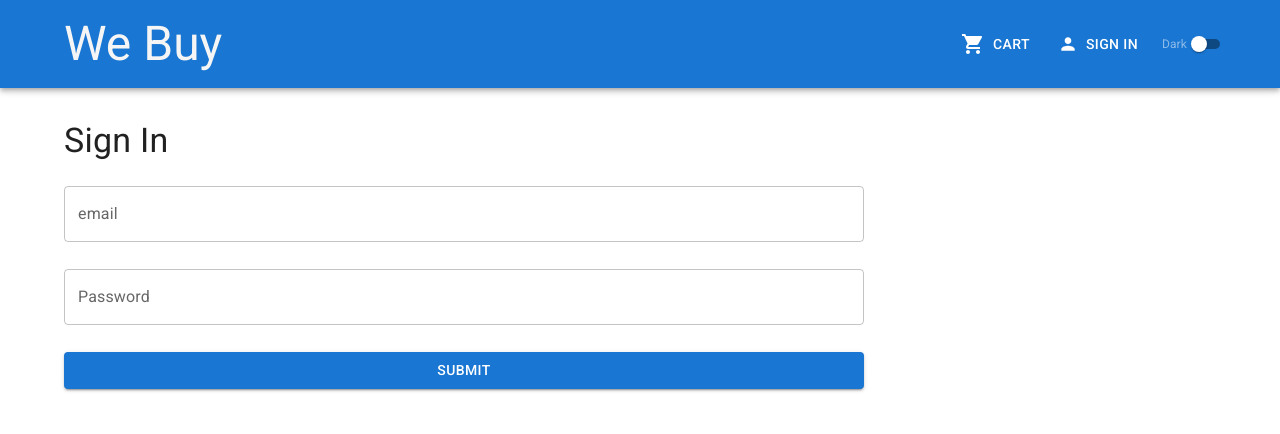
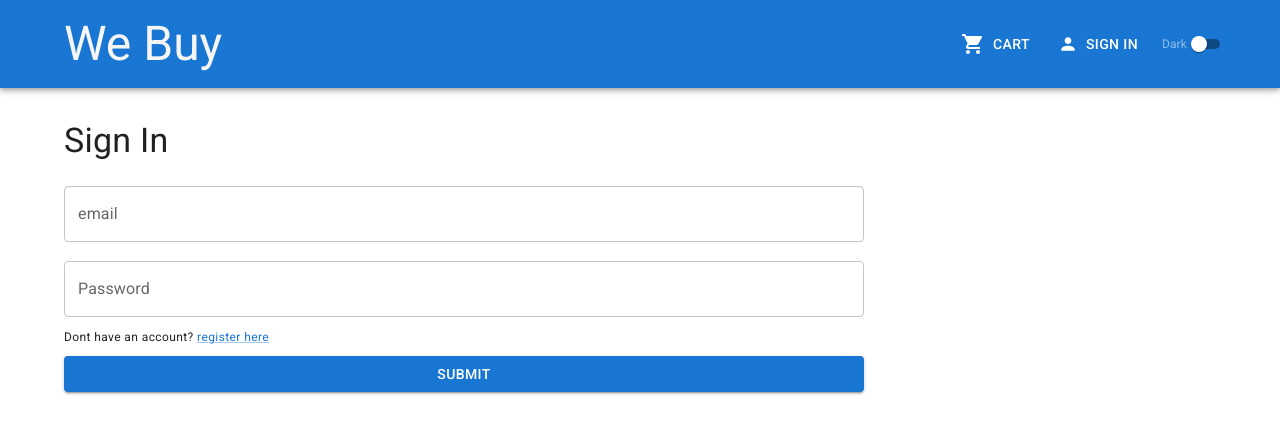
Before and after one commit to Ofonna-N/we-buy, a React (Vite) app in the folder frontend/: page /signin in a window 1280 px wide. Shown: the top 434 px of the page. Built offline with nearby package versions, Linux system fonts and the light colour scheme.

Commit message:
created navigation to register page

```diff
--- a/frontend/src/component/input/AppTextField.tsx
+++ b/frontend/src/component/input/AppTextField.tsx
@@ -19,6 +19,7 @@ type Props = {
   focused?: TextFieldProps["focused"];
   useError?: string;
   disabled?: TextFieldProps["disabled"];
+  sx?: TextFieldProps["sx"];
 };
 
 const AppTextField = React.forwardRef<HTMLInputElement, Props>(function (
--- /dev/null
+++ b/frontend/src/component/interactive/AppNavLink.tsx
@@ -0,0 +1,19 @@
+import { Link, LinkProps } from "@mui/material";
+import { NavLinkProps, Link as RouterLink } from "react-router-dom";
+
+type Props = {
+  children: React.ReactNode;
+  to?: NavLinkProps["to"];
+  sx?: LinkProps["sx"];
+};
+
+const AppNavLink = (props: Props) => {
+  const { children, to, ...other } = props;
+  return (
+    <Link underline="always" {...other} component={RouterLink} to={to || "#"}>
+      {children}
+    </Link>
+  );
+};
+
+export default AppNavLink;
--- a/frontend/src/constants/RoutePaths.ts
+++ b/frontend/src/constants/RoutePaths.ts
@@ -1,6 +1,7 @@
 const RoutesPaths = {
   HOME_ROUTE: "/",
   SIGN_IN_ROUTE: "/signin",
+  REGISTER_ROUTE: "/register",
   CART_ROUTE: "/cart",
   PRODUCTS_ROUTE: "/products",
   PLAYGROUND_ROUTE: "/playground",
--- /dev/null
+++ b/frontend/src/pages/registeration/RegisterationPage.tsx
@@ -0,0 +1,13 @@
+import { Box, Typography } from "@mui/material";
+import AppContainer from "../../component/page/AppContainer";
+
+const RegisterationPage = () => {
+  return (
+    <AppContainer>
+      <Typography variant="h4">Create Account</Typography>
+      <Box>From Here</Box>
+    </AppContainer>
+  );
+};
+
+export default RegisterationPage;
--- a/frontend/src/pages/signIn/components/SignInForm.tsx
+++ b/frontend/src/pages/signIn/components/SignInForm.tsx
@@ -1,4 +1,10 @@
-import { Box, Stack, FormControl, Button, FormHelperText } from "@mui/material";
+import {
+  Box,
+  FormControl,
+  Button,
+  FormHelperText,
+  Typography,
+} from "@mui/material";
 import AppTextField from "../../../component/input/AppTextField";
 import { yupResolver } from "@hookform/resolvers/yup";
 import { useForm } from "react-hook-form";
@@ -6,6 +12,9 @@ import SignInFormInput from "../../../types/SignInFormInput";
 import * as yup from "yup";
 import useMutateLogin from "../../../hooks/api-hooks/auth/useMutateLogin";
 import AppSpinner from "../../../component/loading/AppSpinner";
+
+import AppNavLink from "../../../component/interactive/AppNavLink";
+import RoutesPaths from "../../../constants/RoutePaths";
 
 const signInFormSchema = yup.object({
   email: yup.string().email().required(),
@@ -33,8 +42,13 @@ const SignInForm = () => {
         maxWidth: "50rem",
       }}
     >
-      <form>
-        <Stack gap={3}>
+      <form
+        onSubmit={(e) => {
+          e.preventDefault();
+          onSubmitForm();
+          console.log("submited!");
+        }}
+      >
         <AppTextField
           id="email-address"
           label="email"
@@ -42,6 +56,10 @@ const SignInForm = () => {
           {...register("email")}
           disabled={isLoading}
           useError={errors.email?.message}
+          fullWidth
+          sx={{
+            marginBottom: "1rem",
+          }}
         />
         <AppTextField
           id="password"
@@ -50,20 +68,19 @@ const SignInForm = () => {
           {...register("password")}
           disabled={isLoading}
           useError={errors.password?.message}
+          fullWidth
         />
-
+        <Typography variant="caption" component={"p"} my={"0.5rem"}>
+          Dont have an account?{" "}
+          <AppNavLink to={RoutesPaths.REGISTER_ROUTE}>register here</AppNavLink>
+        </Typography>
         <FormControl fullWidth>
-            <Button
-              variant="contained"
-              disabled={isLoading}
-              onClick={onSubmitForm}
-            >
+          <Button variant="contained" disabled={isLoading} type="submit">
             Submit
           </Button>
         </FormControl>
         {isLoading && <AppSpinner />}
         <FormHelperText error={!!error}>{error?.message}</FormHelperText>
-        </Stack>
       </form>
     </Box>
   );
--- a/frontend/src/routes.tsx
+++ b/frontend/src/routes.tsx
@@ -7,6 +7,7 @@ import ErrorPage from "./pages/ErrorPage";
 import PlaygroundPage from "./pages/PlaygroundPage";
 import CartPage from "./pages/cartPage/CartPage";
 import SignInPage from "./pages/signIn/SignInPage";
+import RegisterationPage from "./pages/registeration/registerationPage";
 
 const router = createBrowserRouter([
   {
@@ -31,6 +32,10 @@ const router = createBrowserRouter([
         element: <SignInPage />,
       },
       {
+        path: RoutePaths.REGISTER_ROUTE,
+        element: <RegisterationPage />,
+      },
+      {
         path: RoutePaths.PLAYGROUND_ROUTE,
         element: <PlaygroundPage />,
       },
```
Lines whose indentation alone changed are shown as unchanged.
